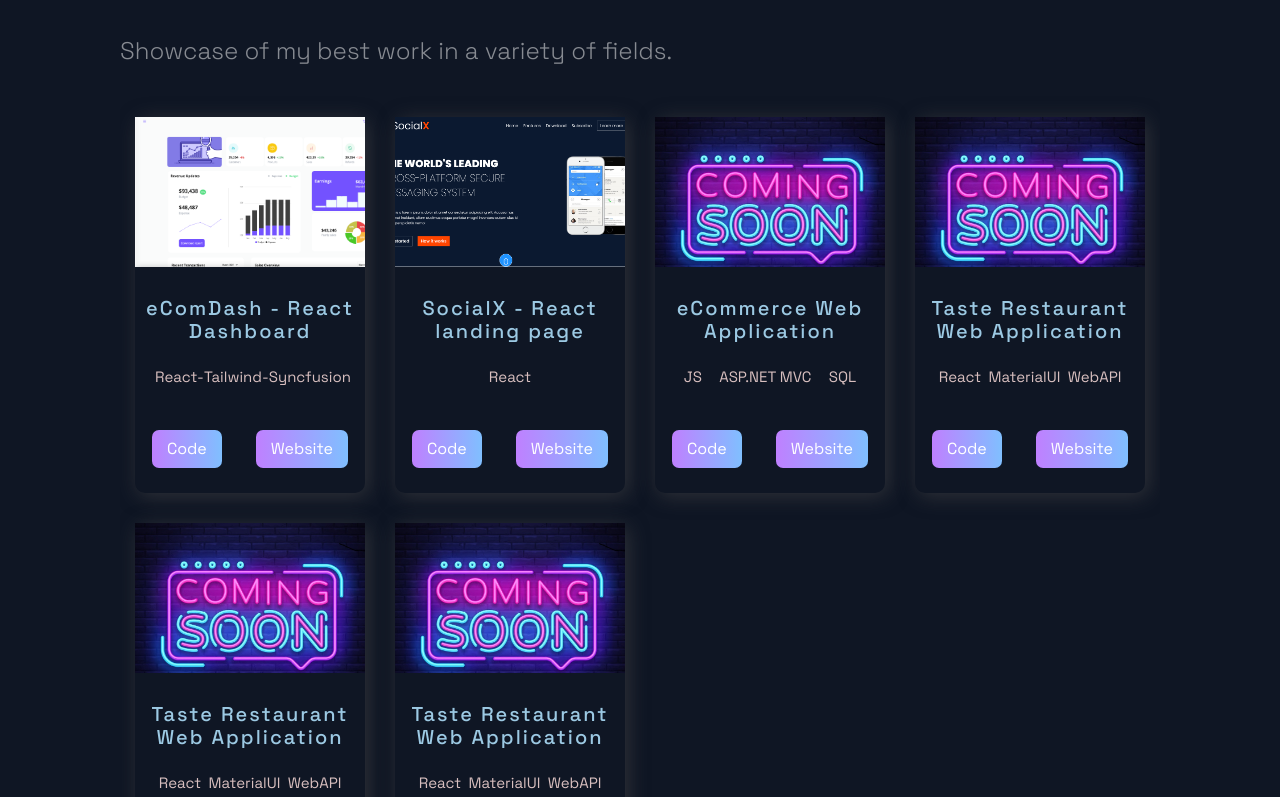
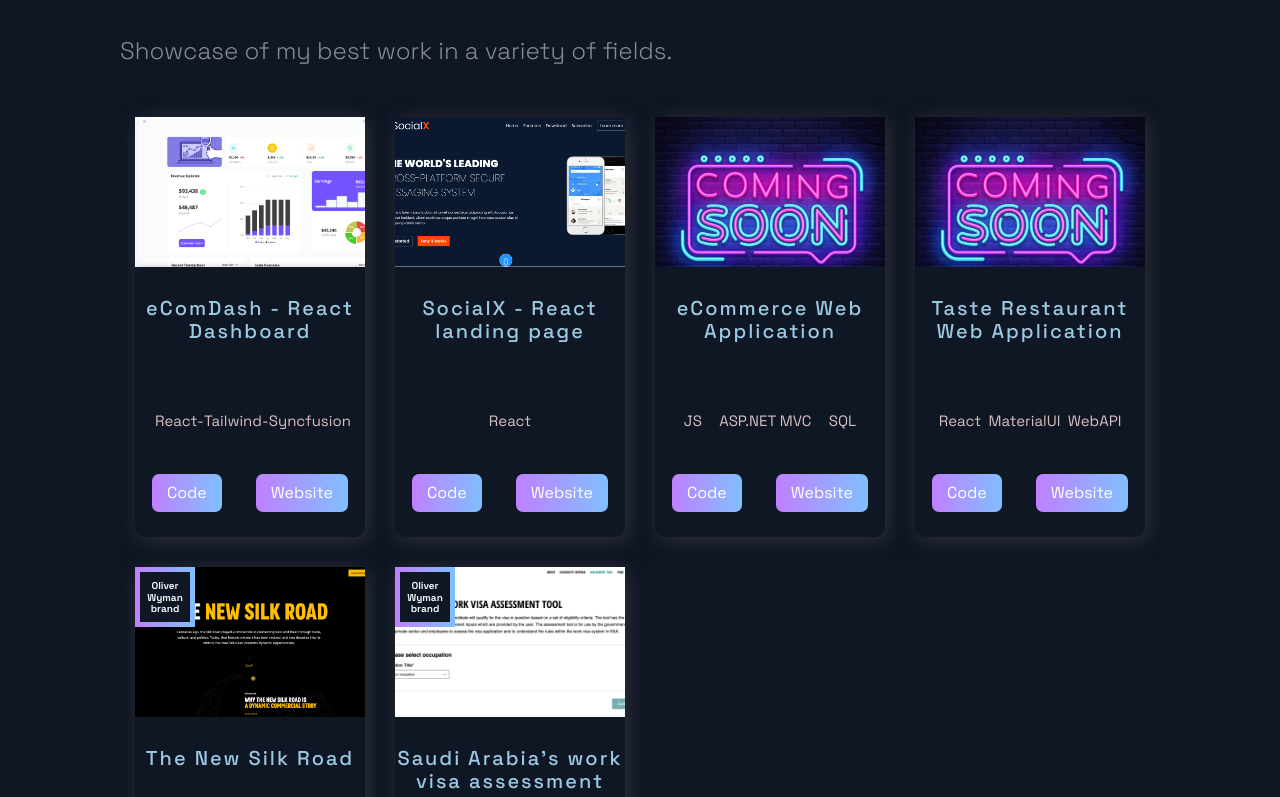
Before and after one commit to shamsrza/Portfolio, a Next.js app: page / in a window 1280 px wide. Shown: the part 803-1600 px from the top of the page. Built offline with nearby package versions, Linux system fonts and the light colour scheme.

Commit message:
adding new projects/constants

```diff
--- a/src/components/Projects/Projects.js
+++ b/src/components/Projects/Projects.js
@@ -11,7 +11,8 @@ import {
   TagList,
   TitleContent,
   UtilityList,
-  Img
+  Img,
+  OwTag
 } from "./ProjectsStyles";
 import {
   Section,
@@ -30,8 +31,9 @@ const Projects = () => (
     <SectionText>Showcase of my best work in a variety of fields.</SectionText>
     <GridContainer>
       {projects.map(
-        ({ id, image, title, description, tags, source, visit }) => (
+        ({ id, image, title, description, tags, source, visit, dp }) => (
           <BlogCard key={id}>
+            <OwTag style={{display: dp}}><div style={{display:"flex", justifyContent:"center", alignItems:"center",width: "50px", height: "50px", background: "#0F1624"}}>Oliver Wyman brand</div></OwTag>
             <Img src={image}/>
             <TitleContent>
               <HeaderThree title>{title}</HeaderThree>
--- a/src/components/Projects/ProjectsStyles.js
+++ b/src/components/Projects/ProjectsStyles.js
@@ -1,11 +1,13 @@
 import styled from 'styled-components';
+
+
 
 export const Img = styled.img`
   width:100%;
   height:150px;
   object-fit: cover;
   overflow: hidden;
-`
+`;
 
 export const GridContainer = styled.section`
 display: grid;
@@ -28,9 +30,28 @@ export const BlogCard = styled.div`
   box-shadow: 3px 3px 20px rgba(80, 78, 78, 0.5);
   text-align: center;
   width: 230px;
+  position: relative;
   @media ${(props) => props.theme.breakpoints.sm} {
     width: 100%;
   }
+`;
+
+export const OwTag = styled.div`
+  // display: flex;
+  justify-content: center;
+  align-items: center;
+  width: 60px;
+  height: 60px;
+  // background-color: #bf80ff;
+background-image: linear-gradient(to right, #bf80ff , #80bfff);
+  position: absolute;
+  top: 0;
+  left: 0;
+  font-size: 10px;
+  font-weight: 700;
+  // border-bottom-right-radius: 100%;
+  // padding: 0;
+ }
 `;
 export const TitleContent = styled.div`
   text-align: center;
@@ -46,6 +67,7 @@ export const HeaderThree = styled.h3`
   letter-spacing: 2px;
   color: #9cc9e3;
   padding: .5rem 0;
+  height: 100px;
   font-size: ${(props) => props.title ? '2rem' : '1rem'};
 `;
 
@@ -116,4 +138,4 @@ padding: 2rem;
 export const Tag = styled.li`
 color: #d8bfbf;
 font-size: 1.5rem;
-`
+`;
--- a/src/constants/constants.js
+++ b/src/constants/constants.js
@@ -6,7 +6,8 @@ export const projects = [
     tags: ["React-", "Tailwind-", "Syncfusion"],
     source: "https://github.com/shamsrza/react-admin-dashboard",
     visit: "https://ecom-dash.netlify.app/",
-    id: 0
+    id: 0,
+    dp: "none",
   },
   {
     title: "SocialX - React landing page",
@@ -15,7 +16,8 @@ export const projects = [
     tags: ["React"],
     source: "https://github.com/shamsrza/socialx_react_app",
     visit: "https://socialx-react.vercel.app/",
-    id: 1
+    id: 1,
+    dp: "none",
   },
   {
     title: "eCommerce Web Application",
@@ -24,7 +26,8 @@ export const projects = [
     tags: ["JS", "ASP.NET MVC", "SQL"],
     source: "https://google.com",
     visit: "https://google.com",
-    id: 2
+    id: 2,
+    dp: "none",
   },
   {
     title: "Taste Restaurant Web Application",
@@ -33,25 +36,28 @@ export const projects = [
     tags: ["React", "MaterialUI", "WebAPI"],
     source: "https://github.com/shamsrza/TasteRestaurant",
     visit: "/images/coming_soon.jpg",
-    id: 3
+    id: 3,
+    dp: "none",
   },
   {
-    title: "Taste Restaurant Web Application",
+    title: "The New Silk Road",
     //description: "Taste is restaurant web application about menu, prices and services. App also presents two main CRUD functionalities: after signing in customer can make an order and also book a table, also can manage  all orders and reservations. ",
-    image: "/images/coming_soon.jpg",
-    tags: ["React", "MaterialUI", "WebAPI"],
-    source: "https://github.com/shamsrza/TasteRestaurant",
-    visit: "/images/coming_soon.jpg",
-    id: 4
+    image: "/images/nsr_ss.png",
+    tags: ["JavaScript-", "Jquery-", "SASS"],
+    source: "https://github.com/shamsrza/new_silk_road_dummy_code",
+    visit: "https://www.oliverwyman.com/our-expertise/hubs/the-new-silk-road.html",
+    id: 4,
+    dp: "flex",
   },
   {
-    title: "Taste Restaurant Web Application",
+    title: "Saudi Arabia’s work visa assessment tool",
     //description: "Taste is restaurant web application about menu, prices and services. App also presents two main CRUD functionalities: after signing in customer can make an order and also book a table, also can manage  all orders and reservations. ",
-    image: "/images/coming_soon.jpg",
-    tags: ["React", "MaterialUI", "WebAPI"],
-    source: "https://github.com/shamsrza/TasteRestaurant",
-    visit: "/images/coming_soon.jpg",
-    id: 5
+    image: "/images/sa_visa_tool_ss.png",
+    tags: ["JavaScript-", "Jquery-", "SASS"],
+    source: "https://github.com/shamsrza/assessment-tool-for-saudi-arabia-work-visa?tab=readme-ov-file",
+    visit: "https://impact.oliverwyman.com/ksa-skillvisa-selfassessment/",
+    id: 5,
+    dp: "flex",
   }
 ];
 
```
Also changed, not shown: public/images/nsr_ss.png (added), public/images/sa_visa_tool_ss.png (added).
